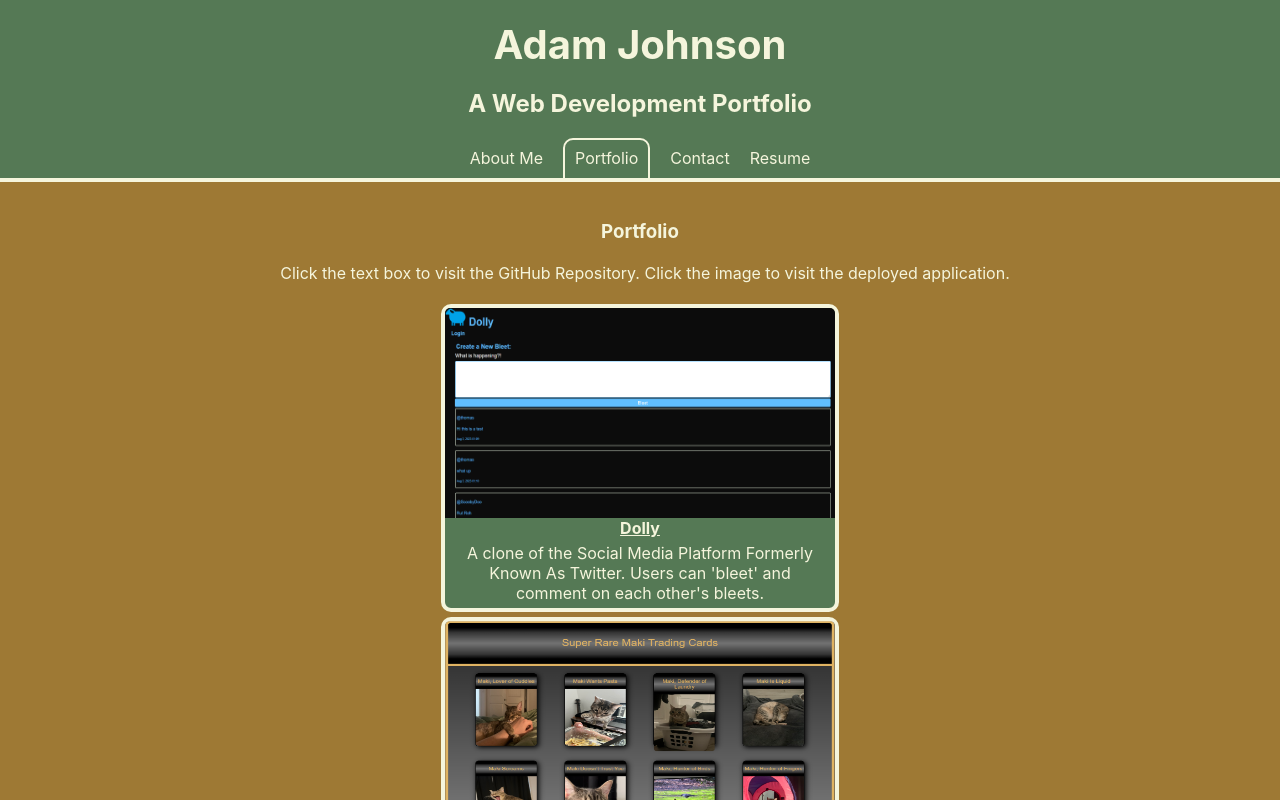
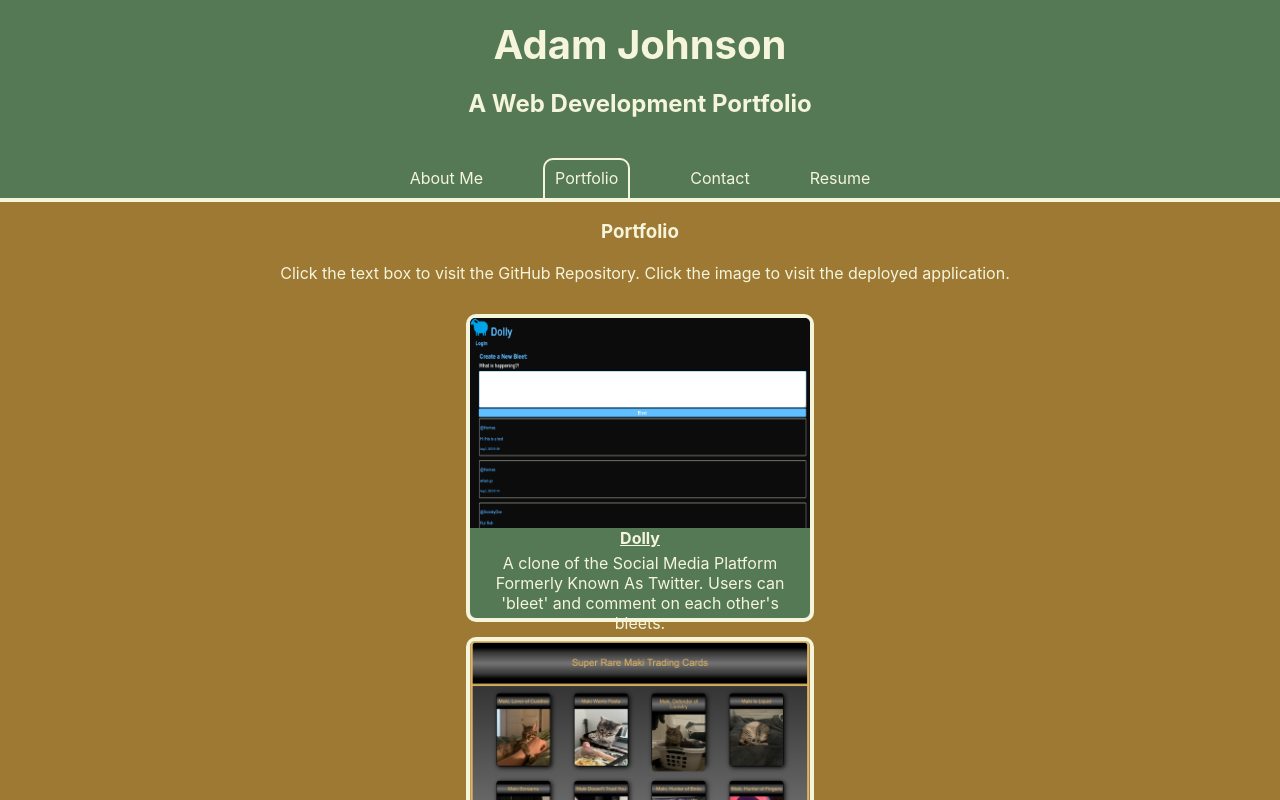
Before and after one commit to AdamJohnson92/Portfolio-Adam-Johnson, a React (Create React App) app: page / in a window 1280 px wide. Both pictures are taken after a click on the link "Portfolio". Shown: the top 800 px of the page. Built offline with nearby package versions, Linux system fonts and the light colour scheme.

Commit message:
Slight restyling for responsive design at 576px

```diff
--- a/src/index.css
+++ b/src/index.css
@@ -125,12 +125,13 @@ img{
   flex-direction: column;
   justify-content: center;
   align-items: center;
-  margin-bottom: 100px;
+  margin-bottom: 130px;
 }
 
 .portfolio-item{
   margin: 5px;
-  width:390px;
+  margin-top: 15px;
+  width:340px;
   height:300px;
   border:4px solid var(--beige);
   border-radius: 10px;
@@ -206,3 +207,10 @@ img{
   text-decoration: none;
   color: var(--beige);
 }
+
+@media screen and (min-width: 576px) {
+  li{
+    margin: 20px;
+    margin-bottom:0px;
+  }
+}
```
Also changed, not shown: 1 other file (tests, documents, lock files or other folders).
